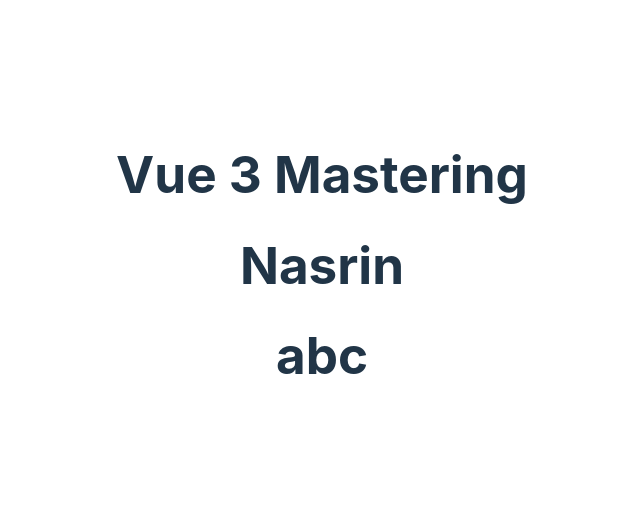
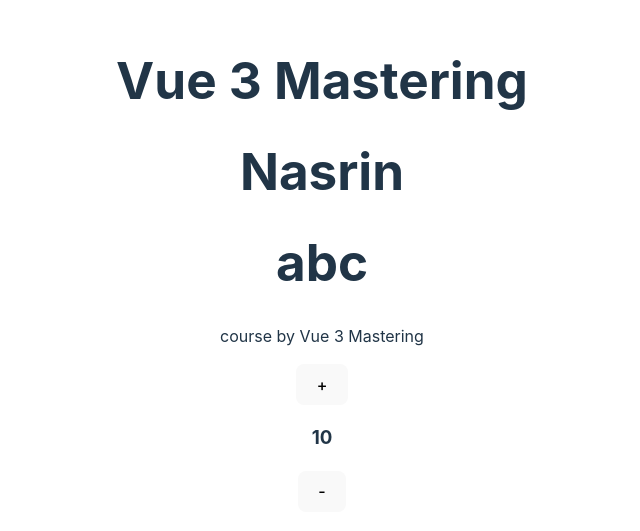
Before and after one commit to Nurunnahar1/vue.js, a Vue app in the folder another-class/vue_3/: page / in a window 1280 px wide. Shown: the part 135-666 px from the top of the page, without its empty margins (318-958 px from the left). Built offline with nearby package versions, Linux system fonts and the light colour scheme.

Commit message:
another class (ref reactive ++ , -- )

```diff
--- a/another-class/vue_3/src/App.vue
+++ b/another-class/vue_3/src/App.vue
@@ -17,4 +17,11 @@
   <h1>{{ course.name }}</h1>
   <h1>{{ course.mentor }}</h1>
   <h1>{{ course.plateform }}</h1>
+
+  <p>course by {{ course.name }}</p>
+
+  <button @click="count++" >+</button>
+  <h3>{{ count }}</h3>
+  <button @click="count--" >-</button>
+
 </template>
```
